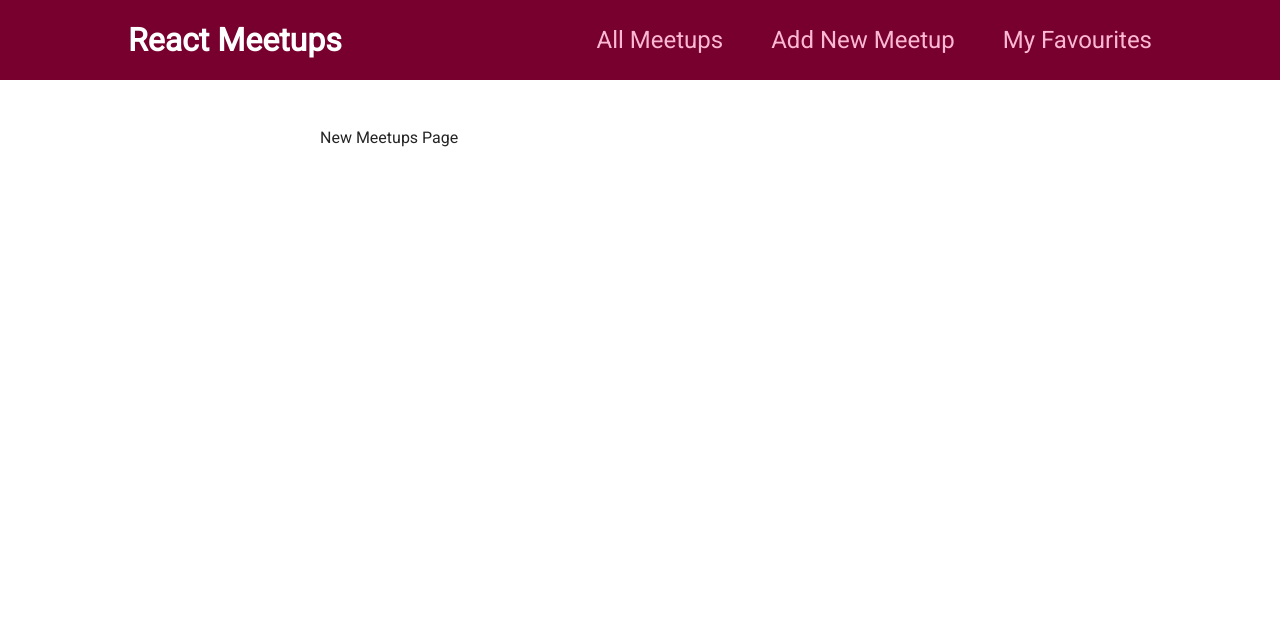
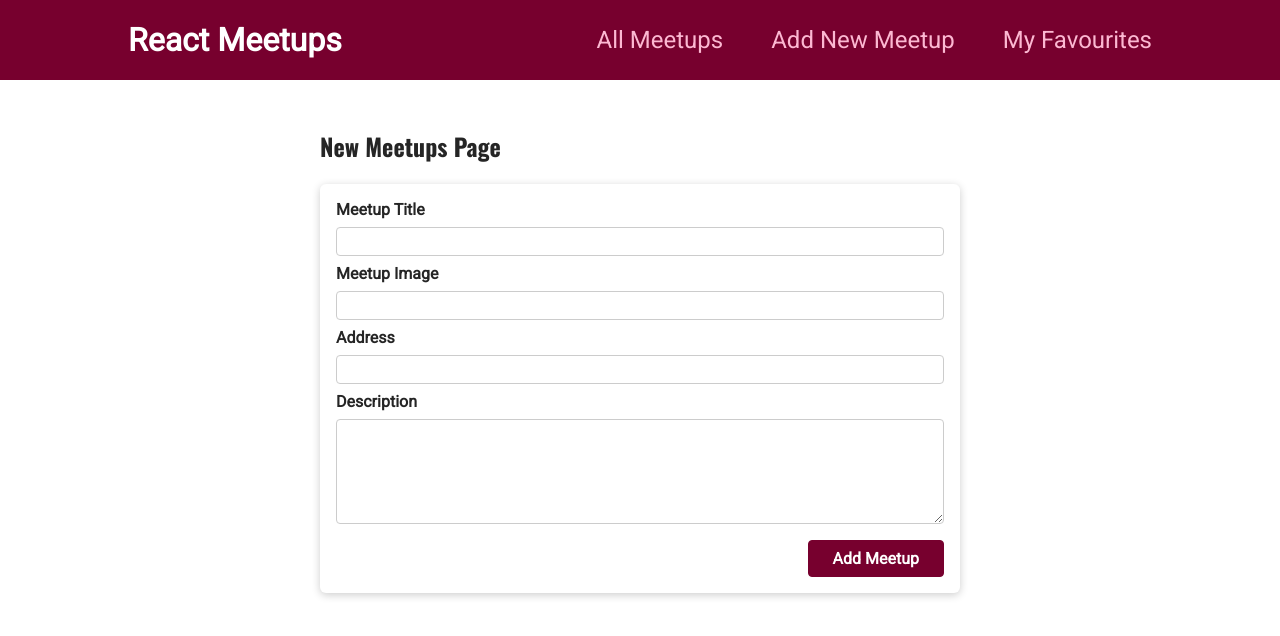
Before and after one commit to Gballado/react-course, a React (Create React App) app: page /new-meetup in a window 1280 px wide. Shown: the top 636 px of the page. Built offline with nearby package versions, Linux system fonts and the light colour scheme.

Commit message:
Added new form
Added new form while experimenting with branching

```diff
--- /dev/null
+++ b/src/components/meetups/NewMeetupForm.js
@@ -0,0 +1,30 @@
+import Card from "../ui/Card";
+import classes from './newMeetupForm.module.css';
+
+function NewMeetupForm() {
+  return <Card>
+    <form className={classes.form}>
+        <div className={classes.control}>
+            <label htmlFor='title'>Meetup Title</label>
+            <input type='text' required id='title'/>
+        </div>
+        <div className={classes.control}>
+            <label htmlFor='image'>Meetup Image</label>
+            <input type='url' required id='image'/>
+        </div>
+        <div className={classes.control}>
+            <label htmlFor='address'>Address</label>
+            <input type='text' required id='address'/>
+        </div>
+        <div className={classes.control}>
+            <label htmlFor='description'>Description</label>
+            <textarea id="description" required rows='5'></textarea>
+        </div>
+        <div className={classes.actions}>
+            <button>Add Meetup</button>
+        </div>
+    </form>
+  </Card>;
+}
+
+export default NewMeetupForm;
--- /dev/null
+++ b/src/components/meetups/newMeetupForm.module.css
@@ -0,0 +1,45 @@
+.form {
+    padding: 1rem;
+  }
+
+  .control {
+    margin-bottom: 0.5rem;
+  }
+
+  .control label {
+    display: block;
+    font-weight: bold;
+    margin-bottom: 0.5rem;
+  }
+
+  .control input,
+  .control textarea {
+    display: block;
+    font: inherit;
+    border-radius: 4px;
+    border: 1px solid #ccc;
+    padding: 0.25rem;
+    width: 100%;
+  }
+
+  .actions {
+    margin-top: 1rem;
+    text-align: right;
+  }
+
+  .actions button {
+    font: inherit;
+    cursor: pointer;
+    background-color: #77002e;
+    color: white;
+    padding: 0.5rem 1.5rem;
+    border: 1px solid #77002e;
+    border-radius: 4px;
+    font-weight: bold;
+  }
+
+  .actions button:hover,
+  .actions button:active {
+    background-color: #a50e48;
+    border-color: #a50e48;
+  }
--- a/src/pages/NewMeetup.js
+++ b/src/pages/NewMeetup.js
@@ -1,5 +1,12 @@
+import NewMeetupForm from "../components/meetups/NewMeetupForm";
+
 function NewMeetupPage() {
-  return <div>New Meetups Page</div>;
+  return (
+    <section>
+      <h1>New Meetups Page</h1>
+      <NewMeetupForm />
+    </section>
+  );
 }
 
 export default NewMeetupPage;
```
